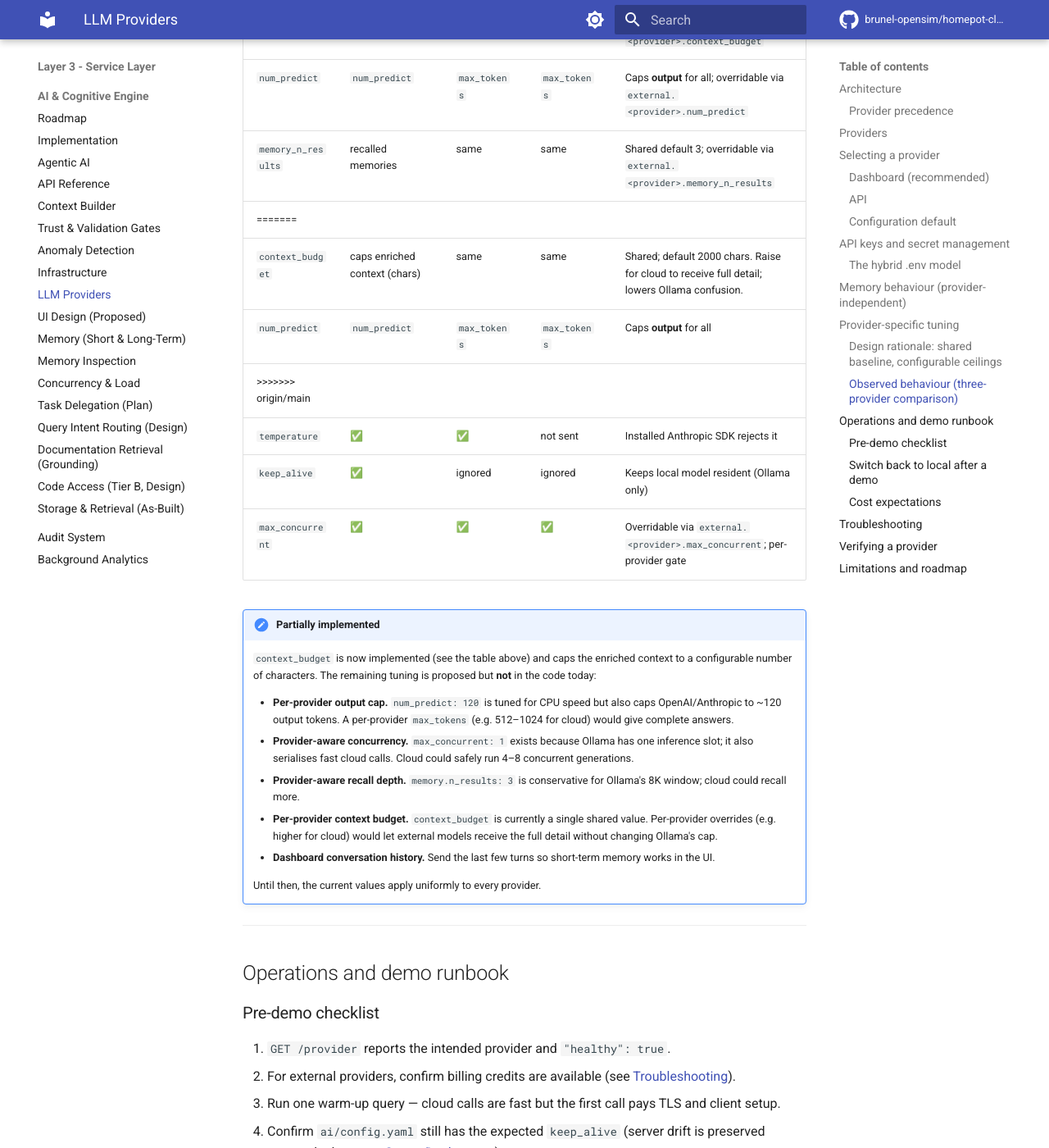
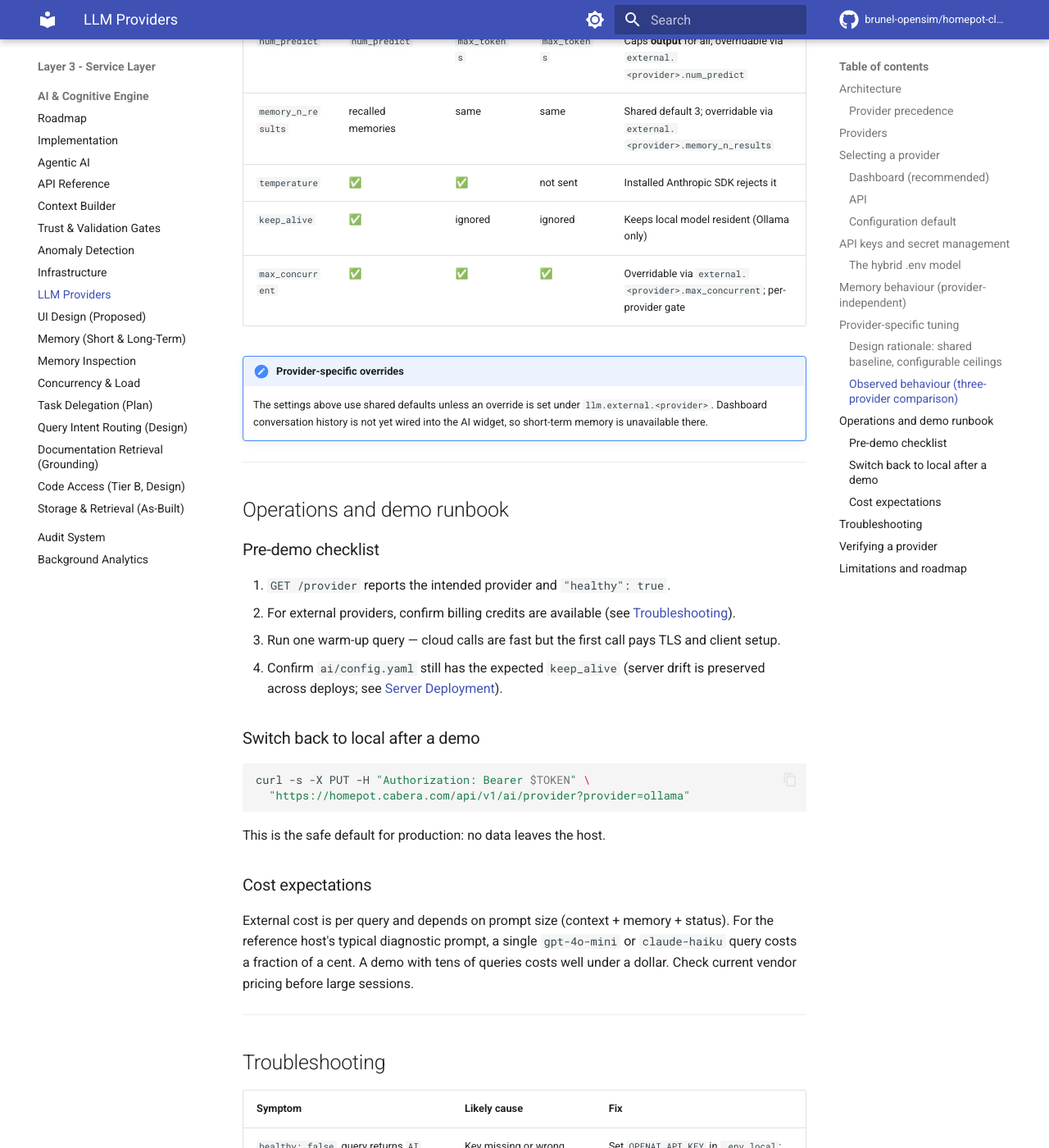
Before and after one commit to brunel-opensim/homepot-client, an MkDocs documentation site: the page built from docs/ai-llm-providers.md, in a window 1280 px wide and 1400 px high, scrolled down 7010 px. Shown: the whole window at 82% size. Built offline with MkDocs 1.6.1 and Material for MkDocs 9.7.7, drawn with Linux system fonts in a browser that asks for light colours; comment, search, counter and statistics services are not loaded; the version menu is left out; some of the changed text lies outside the part shown.

Commit message:
Resolve merge conflict remnants
Co-authored-by: mzrghorbani <26049942+mzrghorbani@users.noreply.github.com>

```diff
--- a/docs/ai-llm-providers.md
+++ b/docs/ai-llm-providers.md
@@ -270,38 +270,17 @@ providers would further improve richness and throughput without affecting Ollama
 | Setting | Ollama | OpenAI | Anthropic | Notes |
 |---|---|---|---|---|
 | `context_window` | `num_ctx` | model default | model default | Ollama truncates first; fleet summary is restated at the end of the context to survive truncation |
-<<<<<<< HEAD
 | `context_budget` | caps enriched context (chars) | same | same | Shared default 2000; overridable via `external.<provider>.context_budget` |
 | `num_predict` | `num_predict` | `max_tokens` | `max_tokens` | Caps **output** for all; overridable via `external.<provider>.num_predict` |
 | `memory_n_results` | recalled memories | same | same | Shared default 3; overridable via `external.<provider>.memory_n_results` |
-=======
-| `context_budget` | caps enriched context (chars) | same | same | Shared; default 2000 chars. Raise for cloud to receive full detail; lowers Ollama confusion. |
-| `num_predict` | `num_predict` | `max_tokens` | `max_tokens` | Caps **output** for all |
->>>>>>> origin/main
 | `temperature` | ✅ | ✅ | not sent | Installed Anthropic SDK rejects it |
 | `keep_alive` | ✅ | ignored | ignored | Keeps local model resident (Ollama only) |
 | `max_concurrent` | ✅ | ✅ | ✅ | Overridable via `external.<provider>.max_concurrent`; per-provider gate |
 
-!!! note "Partially implemented"
-    `context_budget` is now implemented (see the table above) and caps the
-    enriched context to a configurable number of characters. The remaining
-    tuning is proposed but **not** in the code today:
-
-    - **Per-provider output cap.** `num_predict: 120` is tuned for CPU speed but
-      also caps OpenAI/Anthropic to ~120 output tokens. A per-provider
-      `max_tokens` (e.g. 512–1024 for cloud) would give complete answers.
-    - **Provider-aware concurrency.** `max_concurrent: 1` exists because Ollama
-      has one inference slot; it also serialises fast cloud calls. Cloud could
-      safely run 4–8 concurrent generations.
-    - **Provider-aware recall depth.** `memory.n_results: 3` is conservative for
-      Ollama's 8K window; cloud could recall more.
-    - **Per-provider context budget.** `context_budget` is currently a single
-      shared value. Per-provider overrides (e.g. higher for cloud) would let
-      external models receive the full detail without changing Ollama's cap.
-    - **Dashboard conversation history.** Send the last few turns so short-term
-      memory works in the UI.
-
-    Until then, the current values apply uniformly to every provider.
+!!! note "Provider-specific overrides"
+    The settings above use shared defaults unless an override is set under
+    `llm.external.<provider>`. Dashboard conversation history is not yet wired
+    into the AI widget, so short-term memory is unavailable there.
 
 ---
 
@@ -383,9 +362,6 @@ the configured provider.
 ## Limitations and roadmap
 
 - **Secrets in `ai/provider.json`** are plaintext (mitigated by `.gitignore`).
-- **Per-provider tuning** (output cap, concurrency, recall depth) is not yet
-  implemented; `context_budget` is the first such knob. See the
-  [Partially implemented](#provider-specific-tuning) note.
 - **Short-term memory** is not wired into the Dashboard widget.
 - **Model IDs drift** — external defaults may need updating as vendors retire
   models.
```
Also changed, not shown: 1 other file.
